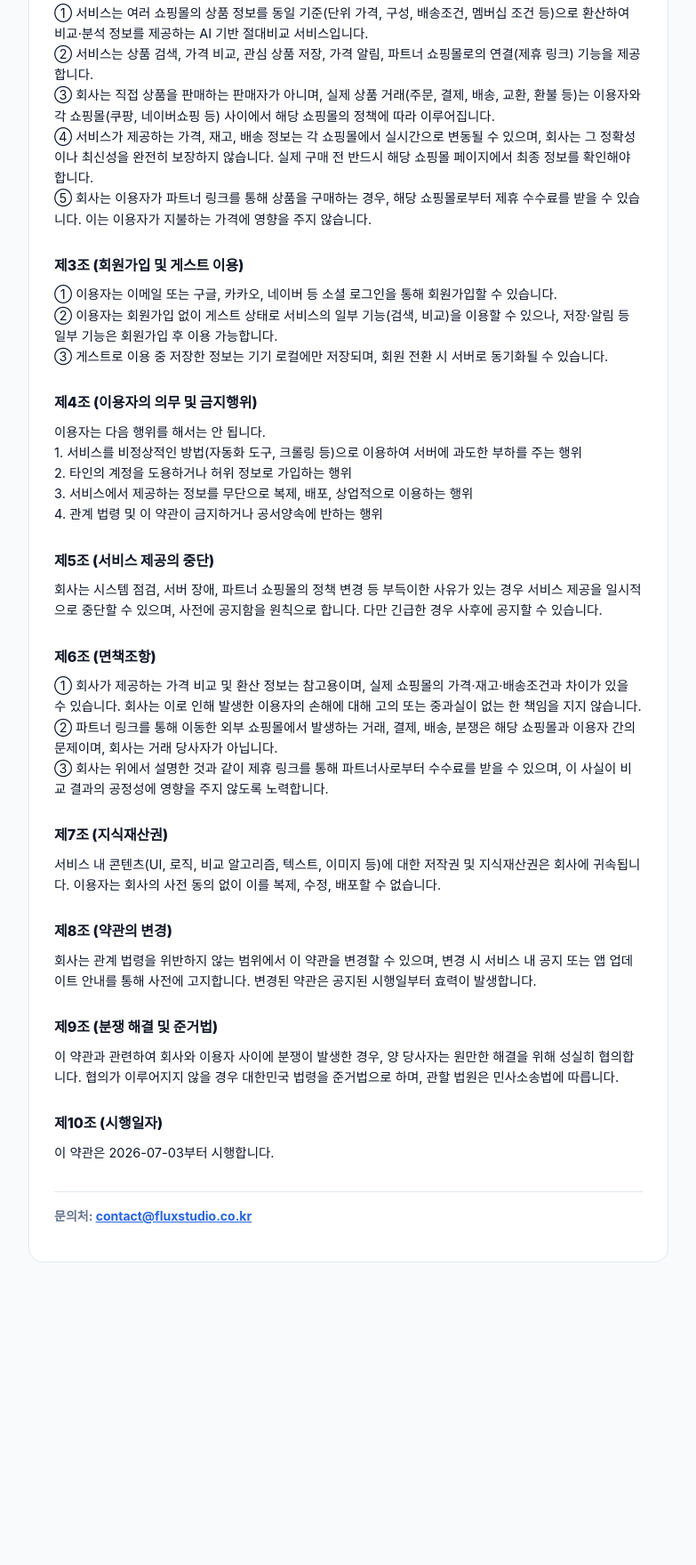
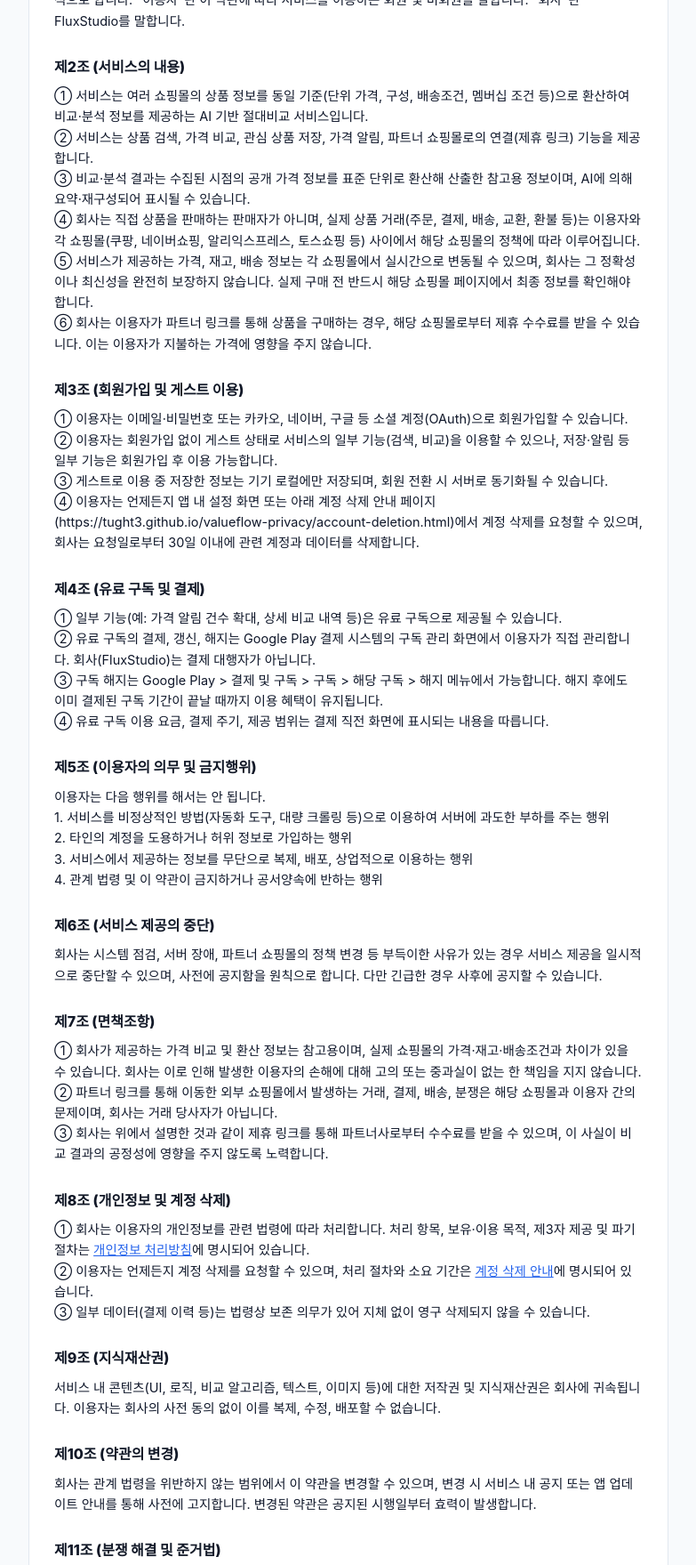
Before and after one commit to tught3/valueflow-privacy, a plain HTML site: page terms.html in a window 1280 px wide. Shown: the part 315-2074 px from the top of the page at 89% size, without its empty margins (248-1031 px from the left). Before the commit the page ends 1814 px from the top, so only its background shows below. Drawn offline with Linux system fonts and the light colour scheme.

Commit message:
ValueFlow terms of service: add subscription, AI, account deletion and privacy links (2026-11-19)

```diff
--- a/terms.html
+++ b/terms.html
@@ -68,52 +68,68 @@
 <body>
   <div class="wrap">
     <h1>ValueFlow 이용약관</h1>
-    <p class="effective-date">시행일자: 2026-07-03</p>
+    <p class="effective-date">시행일자: 2026-11-19</p>
+    <p>본 약관은 FluxStudio가 제공하는 모바일 애플리케이션 "ValueFlow"(패키지명: com.fluxstudio.valueflow, 이하 "앱") 및 이를 통해 제공되는 서비스(이하 "서비스")의 이용 조건을 규정합니다.</p>
 
     <h2>제1조 (목적 및 정의)</h2>
-    <p>이 약관은 Flux Studio(이하 "회사")가 제공하는 ValueFlow 서비스(이하 "서비스")의 이용과 관련하여 회사와 이용자의 권리, 의무, 책임사항을 정하는 것을 목적으로 합니다. "이용자"란 이 약관에 따라 서비스를 이용하는 회원 및 비회원을 말합니다.</p>
+    <p>이 약관은 회사가 제공하는 서비스의 이용과 관련하여 회사와 이용자의 권리, 의무, 책임사항을 정하는 것을 목적으로 합니다. "이용자"란 이 약관에 따라 서비스를 이용하는 회원 및 비회원을 말합니다. "회사"란 FluxStudio를 말합니다.</p>
 
     <h2>제2조 (서비스의 내용)</h2>
     <p>① 서비스는 여러 쇼핑몰의 상품 정보를 동일 기준(단위 가격, 구성, 배송조건, 멤버십 조건 등)으로 환산하여 비교·분석 정보를 제공하는 AI 기반 절대비교 서비스입니다.
 ② 서비스는 상품 검색, 가격 비교, 관심 상품 저장, 가격 알림, 파트너 쇼핑몰로의 연결(제휴 링크) 기능을 제공합니다.
-③ 회사는 직접 상품을 판매하는 판매자가 아니며, 실제 상품 거래(주문, 결제, 배송, 교환, 환불 등)는 이용자와 각 쇼핑몰(쿠팡, 네이버쇼핑 등) 사이에서 해당 쇼핑몰의 정책에 따라 이루어집니다.
-④ 서비스가 제공하는 가격, 재고, 배송 정보는 각 쇼핑몰에서 실시간으로 변동될 수 있으며, 회사는 그 정확성이나 최신성을 완전히 보장하지 않습니다. 실제 구매 전 반드시 해당 쇼핑몰 페이지에서 최종 정보를 확인해야 합니다.
-⑤ 회사는 이용자가 파트너 링크를 통해 상품을 구매하는 경우, 해당 쇼핑몰로부터 제휴 수수료를 받을 수 있습니다. 이는 이용자가 지불하는 가격에 영향을 주지 않습니다.</p>
+③ 비교·분석 결과는 수집된 시점의 공개 가격 정보를 표준 단위로 환산해 산출한 참고용 정보이며, AI에 의해 요약·재구성되어 표시될 수 있습니다.
+④ 회사는 직접 상품을 판매하는 판매자가 아니며, 실제 상품 거래(주문, 결제, 배송, 교환, 환불 등)는 이용자와 각 쇼핑몰(쿠팡, 네이버쇼핑, 알리익스프레스, 토스쇼핑 등) 사이에서 해당 쇼핑몰의 정책에 따라 이루어집니다.
+⑤ 서비스가 제공하는 가격, 재고, 배송 정보는 각 쇼핑몰에서 실시간으로 변동될 수 있으며, 회사는 그 정확성이나 최신성을 완전히 보장하지 않습니다. 실제 구매 전 반드시 해당 쇼핑몰 페이지에서 최종 정보를 확인해야 합니다.
+⑥ 회사는 이용자가 파트너 링크를 통해 상품을 구매하는 경우, 해당 쇼핑몰로부터 제휴 수수료를 받을 수 있습니다. 이는 이용자가 지불하는 가격에 영향을 주지 않습니다.</p>
 
     <h2>제3조 (회원가입 및 게스트 이용)</h2>
-    <p>① 이용자는 이메일 또는 구글, 카카오, 네이버 등 소셜 로그인을 통해 회원가입할 수 있습니다.
+    <p>① 이용자는 이메일·비밀번호 또는 카카오, 네이버, 구글 등 소셜 계정(OAuth)으로 회원가입할 수 있습니다.
 ② 이용자는 회원가입 없이 게스트 상태로 서비스의 일부 기능(검색, 비교)을 이용할 수 있으나, 저장·알림 등 일부 기능은 회원가입 후 이용 가능합니다.
-③ 게스트로 이용 중 저장한 정보는 기기 로컬에만 저장되며, 회원 전환 시 서버로 동기화될 수 있습니다.</p>
+③ 게스트로 이용 중 저장한 정보는 기기 로컬에만 저장되며, 회원 전환 시 서버로 동기화될 수 있습니다.
+④ 이용자는 언제든지 앱 내 설정 화면 또는 아래 계정 삭제 안내 페이지(https://tught3.github.io/valueflow-privacy/account-deletion.html)에서 계정 삭제를 요청할 수 있으며, 회사는 요청일로부터 30일 이내에 관련 계정과 데이터를 삭제합니다.</p>
 
-    <h2>제4조 (이용자의 의무 및 금지행위)</h2>
+    <h2>제4조 (유료 구독 및 결제)</h2>
+    <p>① 일부 기능(예: 가격 알림 건수 확대, 상세 비교 내역 등)은 유료 구독으로 제공될 수 있습니다.
+② 유료 구독의 결제, 갱신, 해지는 Google Play 결제 시스템의 구독 관리 화면에서 이용자가 직접 관리합니다. 회사(FluxStudio)는 결제 대행자가 아닙니다.
+③ 구독 해지는 Google Play > 결제 및 구독 > 구독 > 해당 구독 > 해지 메뉴에서 가능합니다. 해지 후에도 이미 결제된 구독 기간이 끝날 때까지 이용 혜택이 유지됩니다.
+④ 유료 구독 이용 요금, 결제 주기, 제공 범위는 결제 직전 화면에 표시되는 내용을 따릅니다.</p>
+
+    <h2>제5조 (이용자의 의무 및 금지행위)</h2>
     <p>이용자는 다음 행위를 해서는 안 됩니다.
-1. 서비스를 비정상적인 방법(자동화 도구, 크롤링 등)으로 이용하여 서버에 과도한 부하를 주는 행위
+1. 서비스를 비정상적인 방법(자동화 도구, 대량 크롤링 등)으로 이용하여 서버에 과도한 부하를 주는 행위
 2. 타인의 계정을 도용하거나 허위 정보로 가입하는 행위
 3. 서비스에서 제공하는 정보를 무단으로 복제, 배포, 상업적으로 이용하는 행위
 4. 관계 법령 및 이 약관이 금지하거나 공서양속에 반하는 행위</p>
 
-    <h2>제5조 (서비스 제공의 중단)</h2>
+    <h2>제6조 (서비스 제공의 중단)</h2>
     <p>회사는 시스템 점검, 서버 장애, 파트너 쇼핑몰의 정책 변경 등 부득이한 사유가 있는 경우 서비스 제공을 일시적으로 중단할 수 있으며, 사전에 공지함을 원칙으로 합니다. 다만 긴급한 경우 사후에 공지할 수 있습니다.</p>
 
-    <h2>제6조 (면책조항)</h2>
+    <h2>제7조 (면책조항)</h2>
     <p>① 회사가 제공하는 가격 비교 및 환산 정보는 참고용이며, 실제 쇼핑몰의 가격·재고·배송조건과 차이가 있을 수 있습니다. 회사는 이로 인해 발생한 이용자의 손해에 대해 고의 또는 중과실이 없는 한 책임을 지지 않습니다.
 ② 파트너 링크를 통해 이동한 외부 쇼핑몰에서 발생하는 거래, 결제, 배송, 분쟁은 해당 쇼핑몰과 이용자 간의 문제이며, 회사는 거래 당사자가 아닙니다.
 ③ 회사는 위에서 설명한 것과 같이 제휴 링크를 통해 파트너사로부터 수수료를 받을 수 있으며, 이 사실이 비교 결과의 공정성에 영향을 주지 않도록 노력합니다.</p>
 
-    <h2>제7조 (지식재산권)</h2>
+    <h2>제8조 (개인정보 및 계정 삭제)</h2>
+    <p>① 회사는 이용자의 개인정보를 관련 법령에 따라 처리합니다. 처리 항목, 보유·이용 목적, 제3자 제공 및 파기 절차는 <a href="./privacy.html">개인정보 처리방침</a>에 명시되어 있습니다.
+② 이용자는 언제든지 계정 삭제를 요청할 수 있으며, 처리 절차와 소요 기간은 <a href="./account-deletion.html">계정 삭제 안내</a>에 명시되어 있습니다.
+③ 일부 데이터(결제 이력 등)는 법령상 보존 의무가 있어 지체 없이 영구 삭제되지 않을 수 있습니다.</p>
+
+    <h2>제9조 (지식재산권)</h2>
     <p>서비스 내 콘텐츠(UI, 로직, 비교 알고리즘, 텍스트, 이미지 등)에 대한 저작권 및 지식재산권은 회사에 귀속됩니다. 이용자는 회사의 사전 동의 없이 이를 복제, 수정, 배포할 수 없습니다.</p>
 
-    <h2>제8조 (약관의 변경)</h2>
+    <h2>제10조 (약관의 변경)</h2>
     <p>회사는 관계 법령을 위반하지 않는 범위에서 이 약관을 변경할 수 있으며, 변경 시 서비스 내 공지 또는 앱 업데이트 안내를 통해 사전에 고지합니다. 변경된 약관은 공지된 시행일부터 효력이 발생합니다.</p>
 
-    <h2>제9조 (분쟁 해결 및 준거법)</h2>
+    <h2>제11조 (분쟁 해결 및 준거법)</h2>
     <p>이 약관과 관련하여 회사와 이용자 사이에 분쟁이 발생한 경우, 양 당사자는 원만한 해결을 위해 성실히 협의합니다. 협의가 이루어지지 않을 경우 대한민국 법령을 준거법으로 하며, 관할 법원은 민사소송법에 따릅니다.</p>
 
-    <h2>제10조 (시행일자)</h2>
-    <p>이 약관은 2026-07-03부터 시행합니다.</p>
+    <h2>제12조 (시행일자)</h2>
+    <p>이 약관은 2026-11-19부터 시행합니다.</p>
 
     <hr>
-    <p class="contact">문의처: <a href="mailto:contact@fluxstudio.co.kr">contact@fluxstudio.co.kr</a></p>
+    <p class="contact">문의처: <a href="mailto:contact@fluxstudio.co.kr">contact@fluxstudio.co.kr</a><br>
+    개인정보처리방침: <a href="./privacy.html">https://tught3.github.io/valueflow-privacy/privacy.html</a><br>
+    계정 삭제 안내: <a href="./account-deletion.html">https://tught3.github.io/valueflow-privacy/account-deletion.html</a></p>
   </div>
 </body>
 </html>
```
